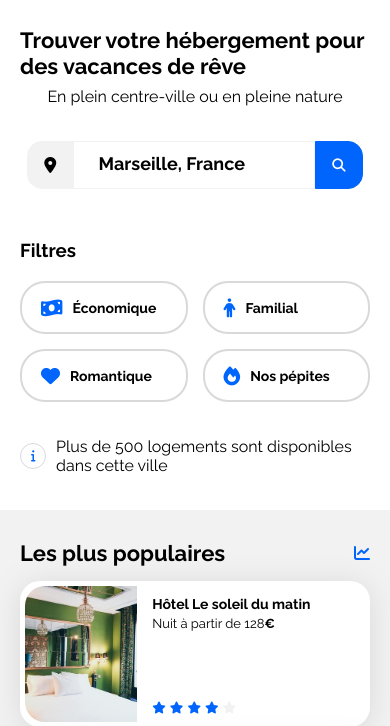
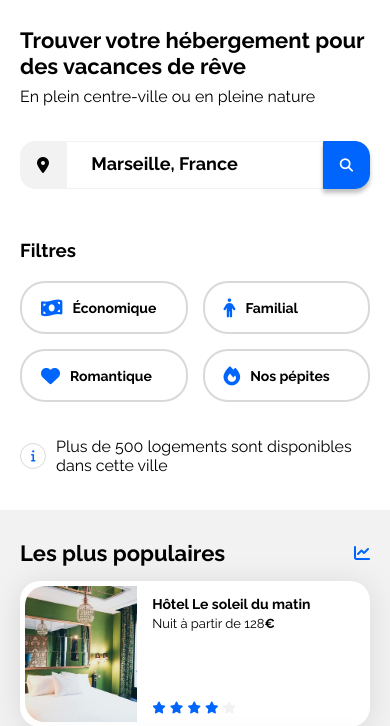
Before and after one commit to NathRod05/OC-Booki, a plain HTML site: page index.html in a window 390 px wide. Shown: the part 118-844 px from the top of the page. Drawn offline with Linux system fonts and the light colour scheme.

Commit message:
Changement responsive smartphone

```diff
--- a/css/style.css
+++ b/css/style.css
@@ -117,7 +117,6 @@ h1 {
 
 @media (max-width: 768px) {
     .headline {
-        align-items: center;
         padding: 0px 20px;
     }
 }
@@ -176,7 +175,7 @@ form {
     }
 
     .recherche {
-        width: 192px;
+        width: 100%;
     }
 
 
@@ -184,12 +183,11 @@ form {
         display: none;
     }
 
-    button {
+    .search {
         border: solid 1px #0065FC;
         background-color: #0065FC;
         padding: 15px 16px;
-        border-radius: 15px;
-
+        box-shadow: 0px 4px 4px 0px rgba(0, 0, 0, 0.25);
     }
 
     .fa-magnifying-glass {
```
